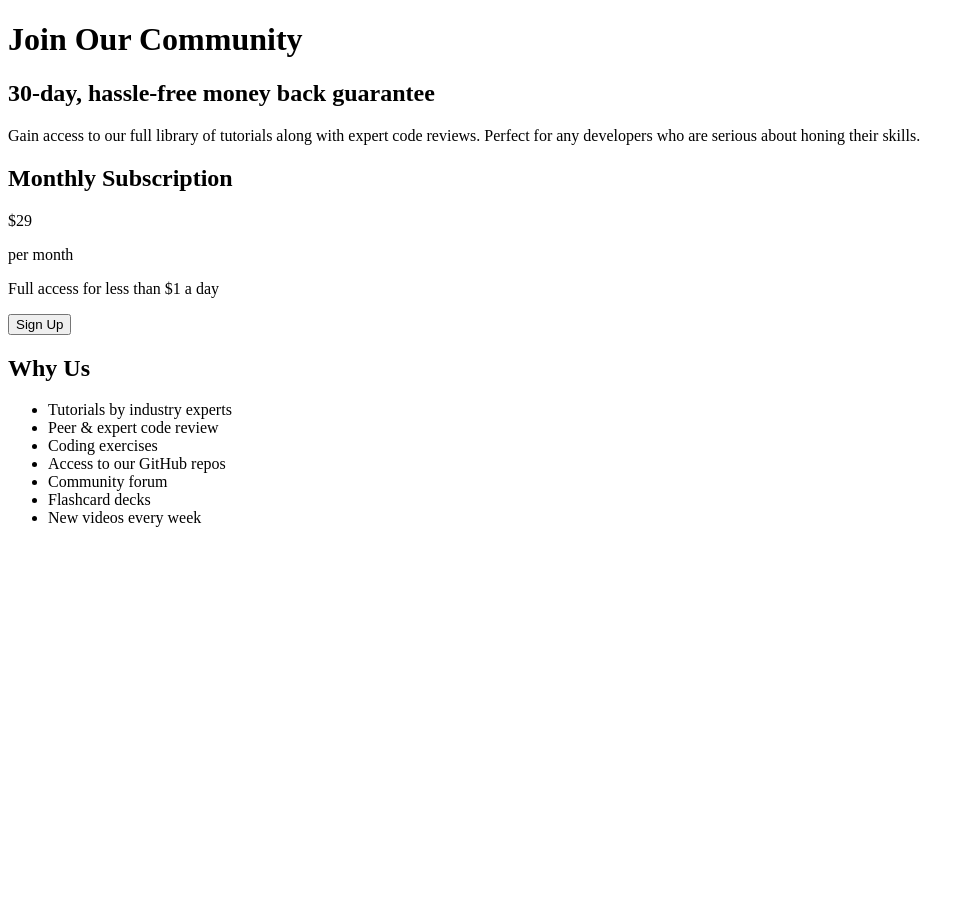
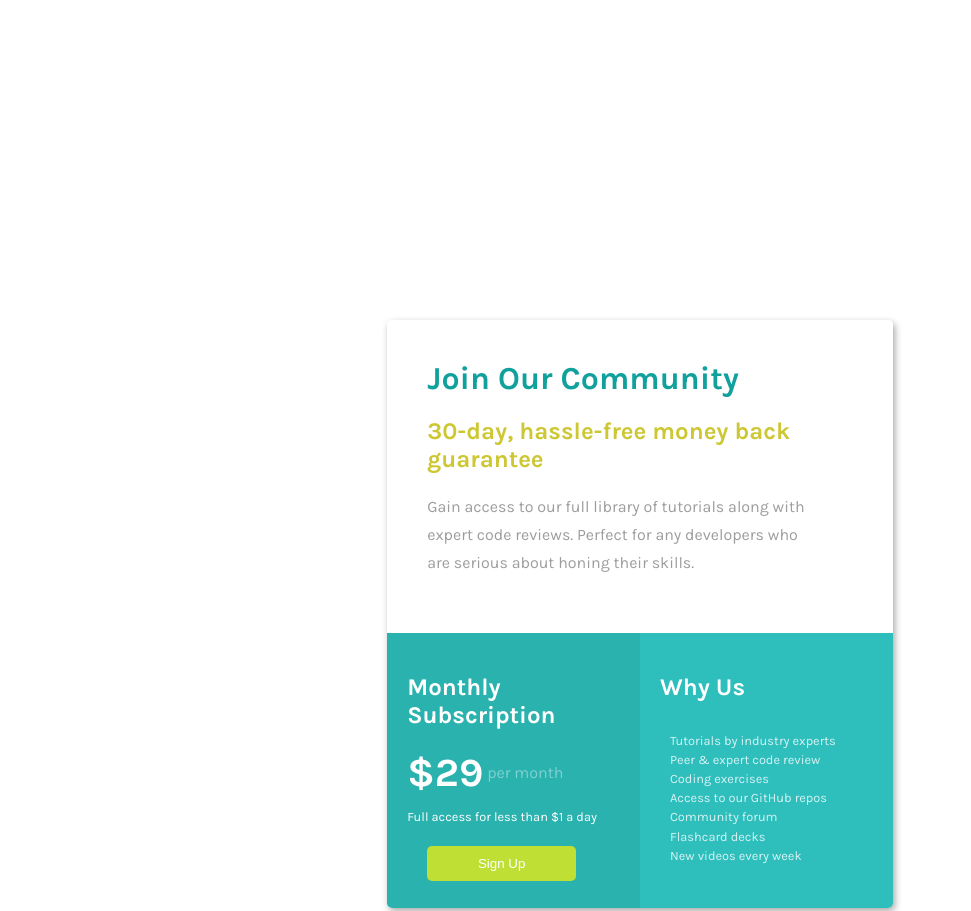
Before and after one commit to SkandaUdupi/Front_end_Mentor, a plain HTML site: page index.html in a window 1280 px wide. Shown: the top 911 px of the page, without its empty margins (0-971 px from the left). Before the commit the page ends 800 px from the top, so only its background shows below. Drawn offline with Linux system fonts and the light colour scheme.

Commit message:
Update index.html

```diff
--- a/index.html
+++ b/index.html
@@ -3,7 +3,7 @@
 <head>
     <meta charset="UTF-8">
     <meta name="viewport" content="width=device-width, initial-scale=1.0">
-    <link rel="stylesheet" href="sub.css">
+    <link rel="stylesheet" href="style.css">
     <link rel="preconnect" href="https://fonts.googleapis.com">
     <link rel="preconnect" href="https://fonts.gstatic.com" crossorigin>
     <link href="https://fonts.googleapis.com/css2?family=Karla:wght@400;700&display=swap" rel="stylesheet">
```
